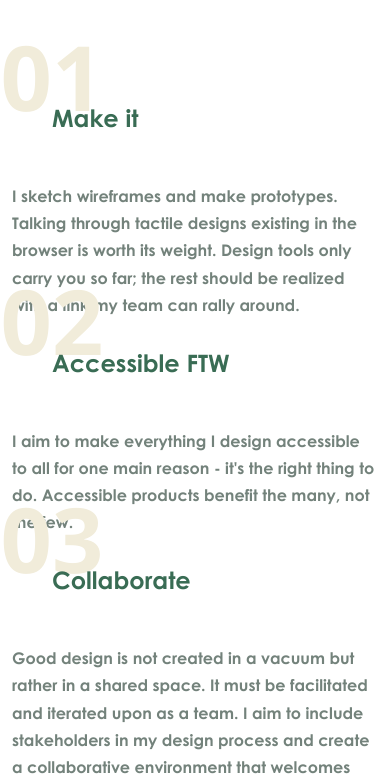
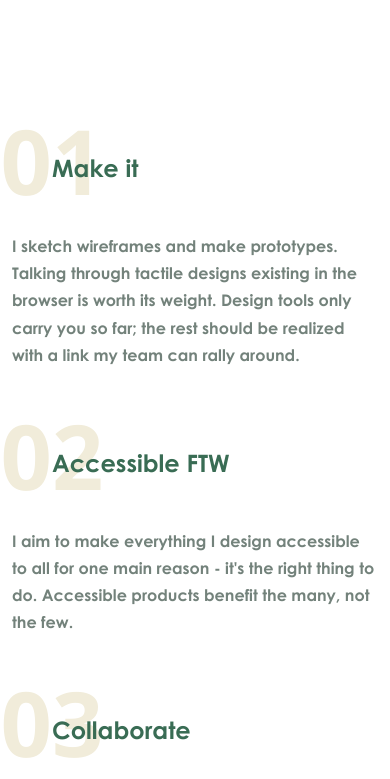
Before and after one commit to Hamza-Noah/Islam-Project, a React (Vite) app: page / in a window 390 px wide. Shown: the part 1999-2778 px from the top of the page. Built offline with nearby package versions, Linux system fonts and the light colour scheme.

Commit message:
added fix for responsive in the process compnent

```diff
--- a/src/components/Process/Process.jsx
+++ b/src/components/Process/Process.jsx
@@ -1,11 +1,11 @@
 import { useState, useEffect } from "react";
 
-import styles from "./process.module.css";
 import plusIconPurple from "../../assets/images/svg/plus-icon.svg";
 import plusIconDark from "../../assets/images/svg/plus-icon-dark.svg";
 import plusIconWhite from "../../assets/images/svg/plus-icon-white.svg";
+import styles from "./process.module.css";
 
-export default function Process({mode}) {
+export default function Process({ mode }) {
   const [theme, setTheme] = useState();
   const [plusIcon, setPlusIcon] = useState();
 
@@ -15,6 +15,7 @@ export default function Process({mode}) {
       purple: plusIconPurple,
       white: plusIconWhite,
     };
+
     setPlusIcon(plusIcons[mode]);
     setTheme(mode);
   }, [mode]);
--- a/src/components/Process/process.module.css
+++ b/src/components/Process/process.module.css
@@ -23,6 +23,7 @@
       font-size: 24px;
       font-weight: bolder;
       margin-bottom: 30px;
+      position: relative;
       @media (max-width: 767px) {
         display: flex;
         justify-content: center;
@@ -36,8 +37,7 @@
         padding-inline: 50px;
       }
       @media (max-width: 767px) {
-        margin-inline: auto;
-        margin-bottom: 50px;
+        margin: 50px auto;
       }
     }
 
@@ -49,7 +49,8 @@
       content: attr(data-process);
       position: absolute;
       font-size: 90px;
-      transform: translate(-50%, -40%);
+      top:20%;
+      transform: translate(-50%, -50%);
       font-family: "Segoe UI";
       font-weight: bolder;
     }
```
